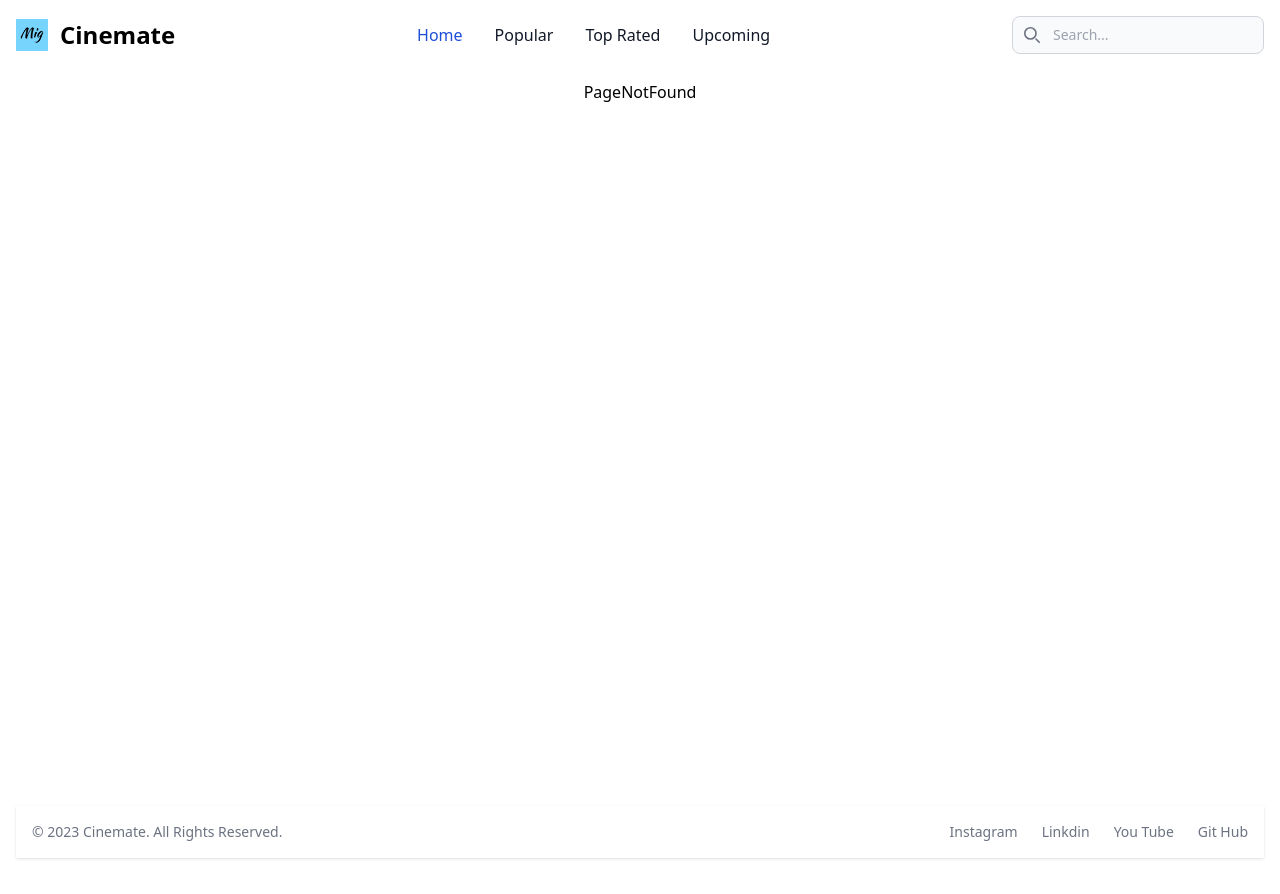
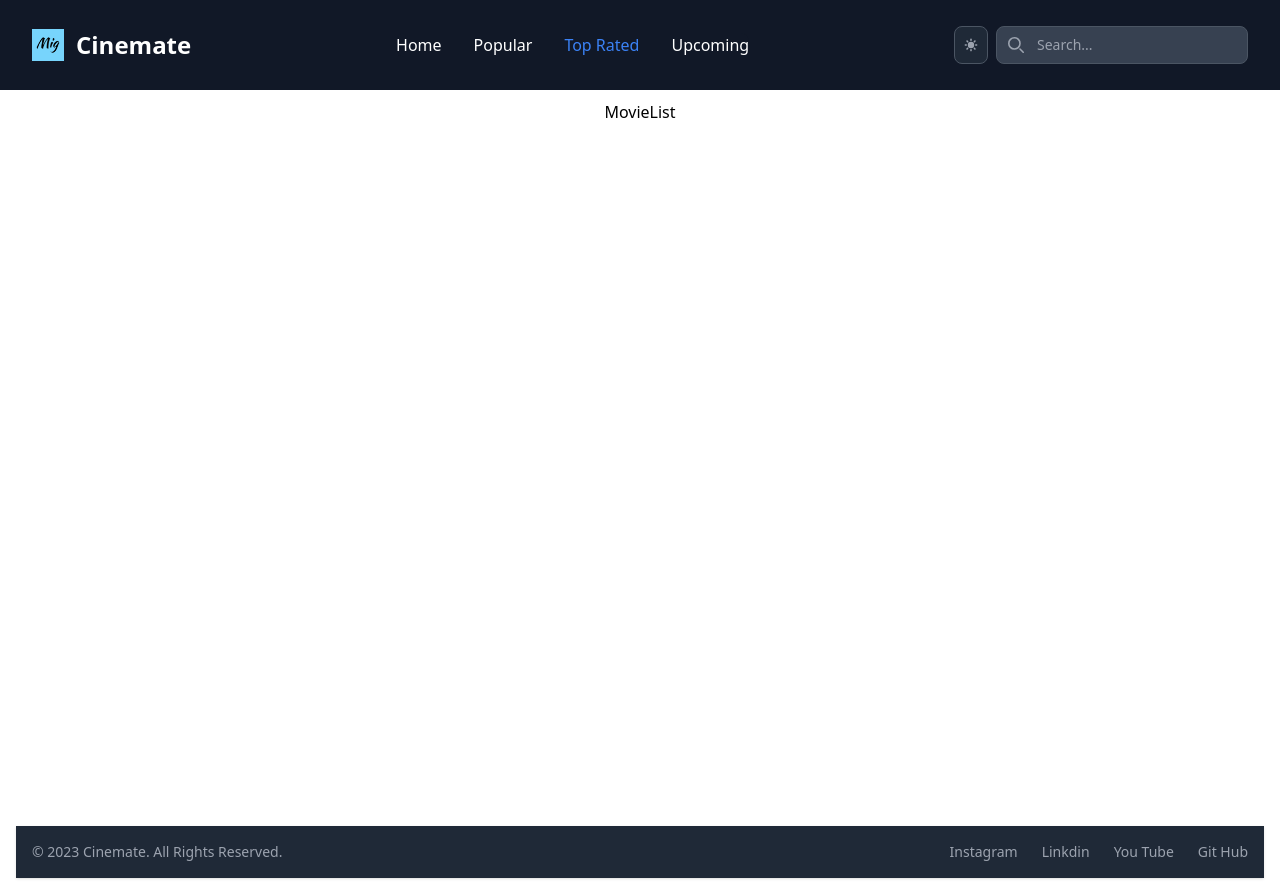
Before and after one commit to MeetHansalia/MIG, a React (Create React App) app in the folder moviesmania/: page /movies/top in a window 1280 px wide. Built offline with nearby package versions, Linux system fonts and the light colour scheme.

Commit message:
light dark mode added

```diff
--- a/moviesmania/public/index.html
+++ b/moviesmania/public/index.html
@@ -1,5 +1,5 @@
 <!DOCTYPE html>
-<html lang="en">
+<html lang="en" >
   <head>
     <meta charset="utf-8" />
     <link rel="icon" href="%PUBLIC_URL%/favicon.ico" />
--- a/moviesmania/src/component/Header.js
+++ b/moviesmania/src/component/Header.js
@@ -1,19 +1,41 @@
-import React from 'react'
+import React, { useEffect, useState } from 'react'
 import { NavLink } from 'react-router-dom'
 import logo from "../assets/logo.png"
 
 export const Header = () => {
+  const [hidden, setHidden]= useState(true)
+  const [darkMode, setDarkMode] = useState(JSON.parse(localStorage.getItem("darkMode")) || true)
+
+  useEffect(()=>{
+    localStorage.setItem("darkMode", JSON.stringify(darkMode));
+
+    if(darkMode){
+      document.documentElement.classList.add('dark')
+    }else{
+      document.documentElement.classList.remove('dark')
+    }
+
+  },[darkMode])
+
+  const activeClass ="text-base block py-2 pl-3 pr-4 text-white bg-blue-700 rounded md:bg-transparent md:text-blue-700 md:p-0 md:dark:text-blue-500 end"
+  const inActiveClass ="text-base block py-2 pl-3 pr-4 text-gray-700 rounded hover:bg-gray-100 md:hover:bg-transparent md:hover:text-blue-700 md:p-0 md:dark:hover:text-blue-500 dark:text-white dark:hover:bg-gray-700 dark:hover:text-white md:dark:hover:bg-transparent dark:border-gray-700"
+
+
   return (
     <div>
       <header>
-        <nav className="bg-white border-gray-200 dark:bg-gray-900">
+        <nav className="bg-white border-gray-200 px-2 sm:px-4 py-2.5 dark:bg-gray-900">
           <div className="max-w-screen-xl flex flex-wrap items-center justify-between mx-auto p-4">
             <NavLink to="/" className="flex items-center">
                 <img src={logo} className="h-8 mr-3" alt="Cinemate Logo" />
                 <span className="self-center text-2xl font-semibold whitespace-nowrap dark:text-white">Cinemate</span>
             </NavLink>
-          <div className="flex md:order-2">
-            <button type="button" data-collapse-toggle="navbar-search" aria-controls="navbar-search" aria-expanded="false" className="md:hidden text-gray-500 dark:text-gray-400 hover:bg-gray-100 dark:hover:bg-gray-700 focus:outline-none focus:ring-4 focus:ring-gray-200 dark:focus:ring-gray-700 rounded-lg text-sm p-2.5 mr-1" >
+
+            <div id="mobile-nav" className="flex md:order-2">
+            <button onClick={() => setDarkMode(!darkMode)} data-tooltip-target="navbar-search-example-toggle-dark-mode-tooltip" type="button" data-toggle-dark="light" className="flex items-center p-2 mr-2 text-xs font-medium text-gray-700 bg-white rounded-lg border border-gray-200 toggle-dark-state-example hover:bg-gray-100 hover:text-blue-700 focus:z-10 focus:ring-2 focus:ring-gray-300 dark:focus:ring-gray-500 dark:bg-gray-800 focus:outline-none dark:text-gray-400 dark:border-gray-600 dark:hover:text-white dark:hover:bg-gray-700">
+              { darkMode ? (<svg aria-hidden="true" data-toggle-icon="sun" className="w-4 h-4" fill="currentColor" viewBox="0 0 20 20" xmlns="http://www.w3.org/2000/svg"><path d="M10 2a1 1 0 011 1v1a1 1 0 11-2 0V3a1 1 0 011-1zm4 8a4 4 0 11-8 0 4 4 0 018 0zm-.464 4.95l.707.707a1 1 0 001.414-1.414l-.707-.707a1 1 0 00-1.414 1.414zm2.12-10.607a1 1 0 010 1.414l-.706.707a1 1 0 11-1.414-1.414l.707-.707a1 1 0 011.414 0zM17 11a1 1 0 100-2h-1a1 1 0 100 2h1zm-7 4a1 1 0 011 1v1a1 1 0 11-2 0v-1a1 1 0 011-1zM5.05 6.464A1 1 0 106.465 5.05l-.708-.707a1 1 0 00-1.414 1.414l.707.707zm1.414 8.486l-.707.707a1 1 0 01-1.414-1.414l.707-.707a1 1 0 011.414 1.414zM4 11a1 1 0 100-2H3a1 1 0 000 2h1z" fillRule="evenodd" clipRule="evenodd"></path></svg>) : (<svg aria-hidden="true" data-toggle-icon="moon" className="w-4 h-4" fill="currentColor" viewBox="0 0 20 20" xmlns="http://www.w3.org/2000/svg"><path d="M17.293 13.293A8 8 0 016.707 2.707a8.001 8.001 0 1010.586 10.586z"></path></svg>) }
+            </button>
+              <button onClick={() => setHidden(!hidden)} type="button" data-collapse-toggle="navbar-search" aria-controls="navbar-search" aria-expanded="false" className="md:hidden text-gray-500 dark:text-gray-400 hover:bg-gray-100 dark:hover:bg-gray-700 focus:outline-none focus:ring-4 focus:ring-gray-200 dark:focus:ring-gray-700 rounded-lg text-sm p-2.5 mr-1" >
                 <svg className="w-5 h-5" aria-hidden="true" xmlns="http://www.w3.org/2000/svg" fill="none" viewBox="0 0 20 20">
                   <path stroke="currentColor" strokeLinecap="round" strokeLinejoin="round" strokeWidth="2" d="m19 19-4-4m0-7A7 7 0 1 1 1 8a7 7 0 0 1 14 0Z"/>
                 </svg>
@@ -26,39 +48,41 @@
                   </svg>
                   <span className="sr-only">Search icon</span>
                 </div>
-              <input type="text" id="search-navbar" className="block w-full p-2 pl-10 text-sm text-gray-900 border border-gray-300 rounded-lg bg-gray-50 focus:ring-blue-500 focus:border-blue-500 dark:bg-gray-700 dark:border-gray-600 dark:placeholder-gray-400 dark:text-white dark:focus:ring-blue-500 dark:focus:border-blue-500" placeholder="Search..."/>
+                <input type="text" id="search-navbar" className="block w-full p-2 pl-10 text-sm text-gray-900 border border-gray-300 rounded-lg bg-gray-50 focus:ring-blue-500 focus:border-blue-500 dark:bg-gray-700 dark:border-gray-600 dark:placeholder-gray-400 dark:text-white dark:focus:ring-blue-500 dark:focus:border-blue-500" placeholder="Search..." autoComplete="off"/>
               </div>
-            <button data-collapse-toggle="navbar-search" type="button" className="inline-flex items-center p-2 w-10 h-10 justify-center text-sm text-gray-500 rounded-lg md:hidden hover:bg-gray-100 focus:outline-none focus:ring-2 focus:ring-gray-200 dark:text-gray-400 dark:hover:bg-gray-700 dark:focus:ring-gray-600" aria-controls="navbar-search" aria-expanded="false">
+              <button onClick={() => setHidden(!hidden)} data-collapse-toggle="navbar-search" type="button" className="inline-flex items-center p-2 w-10 h-10 justify-center text-sm text-gray-500 rounded-lg md:hidden hover:bg-gray-100 focus:outline-none focus:ring-2 focus:ring-gray-200 dark:text-gray-400 dark:hover:bg-gray-700 dark:focus:ring-gray-600" aria-controls="navbar-search" aria-expanded="false">
                   <span className="sr-only">Open main menu</span>
                   <svg className="w-5 h-5" aria-hidden="true" xmlns="http://www.w3.org/2000/svg" fill="none" viewBox="0 0 17 14">
                       <path stroke="currentColor" strokeLinecap="round" strokeLinejoin="round" strokeWidth="2" d="M1 1h15M1 7h15M1 13h15"/>
                   </svg>
               </button>
             </div>
-            <div className="items-center justify-between hidden w-full md:flex md:w-auto md:order-1" id="navbar-search">
+
+            <div className={`items-center justify-between ${hidden ? "hidden": "" } w-full md:flex md:w-auto md:order-1`} id="nav-links">
               <div className="relative mt-3 md:hidden">
                 <div className="absolute inset-y-0 left-0 flex items-center pl-3 pointer-events-none">
                   <svg className="w-4 h-4 text-gray-500 dark:text-gray-400" aria-hidden="true" xmlns="http://www.w3.org/2000/svg" fill="none" viewBox="0 0 20 20">
                     <path stroke="currentColor" strokeLinecap="round" strokeLinejoin="round" strokeWidth="2" d="m19 19-4-4m0-7A7 7 0 1 1 1 8a7 7 0 0 1 14 0Z"/>
                   </svg>
                 </div>
-                <input type="text" id="search-navbar" className="block w-full p-2 pl-10 text-sm text-gray-900 border border-gray-300 rounded-lg bg-gray-50 focus:ring-blue-500 focus:border-blue-500 dark:bg-gray-700 dark:border-gray-600 dark:placeholder-gray-400 dark:text-white dark:focus:ring-blue-500 dark:focus:border-blue-500" placeholder="Search..."/>
+                <input type="text" id="search-navbar" className="block w-full p-2 pl-10 text-sm text-gray-900 border border-gray-300 rounded-lg bg-gray-50 focus:ring-blue-500 focus:border-blue-500 dark:bg-gray-700 dark:border-gray-600 dark:placeholder-gray-400 dark:text-white dark:focus:ring-blue-500 dark:focus:border-blue-500" placeholder="Search..." autoComplete="off"/>
               </div>
               <ul className="flex flex-col p-4 md:p-0 mt-4 font-medium border border-gray-100 rounded-lg bg-gray-50 md:flex-row md:space-x-8 md:mt-0 md:border-0 md:bg-white dark:bg-gray-800 md:dark:bg-gray-900 dark:border-gray-700">
                 <li>
-                  <NavLink to="/" className="block py-2 pl-3 pr-4 text-white bg-blue-700 rounded md:bg-transparent md:text-blue-700 md:p-0 md:dark:text-blue-500 end" >Home</NavLink>
+                  <NavLink to="/" className={({isActive})=> isActive ? activeClass : inActiveClass } >Home</NavLink>
                 </li>
                 <li>
-                  <NavLink to="/movies/popular" className="block py-2 pl-3 pr-4 text-gray-900 rounded hover:bg-gray-100 md:hover:bg-transparent md:hover:text-blue-700 md:p-0 md:dark:hover:text-blue-500 dark:text-white dark:hover:bg-gray-700 dark:hover:text-white md:dark:hover:bg-transparent dark:border-gray-700">Popular</NavLink>
+                  <NavLink to="/movies/popular" className={({isActive})=> isActive ? activeClass : inActiveClass }>Popular</NavLink>
                 </li>
                 <li>
-                  <NavLink to="/movies/top" className="block py-2 pl-3 pr-4 text-gray-900 rounded hover:bg-gray-100 md:hover:bg-transparent md:hover:text-blue-700 md:p-0 md:dark:hover:text-blue-500 dark:text-white dark:hover:bg-gray-700 dark:hover:text-white md:dark:hover:bg-transparent dark:border-gray-700">Top Rated</NavLink>
+                  <NavLink to="/movies/top" className={({isActive})=> isActive ? activeClass : inActiveClass }>Top Rated</NavLink>
                 </li>
                 <li>
-                  <NavLink to="/movies/upcoming" className="block py-2 pl-3 pr-4 text-gray-900 rounded hover:bg-gray-100 md:hover:bg-transparent md:hover:text-blue-700 md:p-0 dark:text-white md:dark:hover:text-blue-500 dark:hover:bg-gray-700 dark:hover:text-white md:dark:hover:bg-transparent dark:border-gray-700">Upcoming</NavLink>
+                  <NavLink to="/movies/upcoming" className={({isActive})=> isActive ? activeClass : inActiveClass }>Upcoming</NavLink>
                 </li>
               </ul>
             </div>
+
           </div>
         </nav>
       </header>
--- a/moviesmania/src/pages/MovieDetail.js
+++ b/moviesmania/src/pages/MovieDetail.js
@@ -1,11 +1,9 @@
 
 
-const MovieDetail = () => {
+export const MovieDetail = () => {
   return (
     <main>
       MovieDetail
     </main>
   )
 }
-
-export default MovieDetail
--- a/moviesmania/src/pages/MovieList.js
+++ b/moviesmania/src/pages/MovieList.js
@@ -1,15 +1,9 @@
 import React from 'react'
 
-const MovieList = () => {
+export const MovieList = () => {
   return (
     <main>
-      <section>
-        <div className="text-2xl">
-          MovieList
-        </div>
-      </section>
+      MovieList
     </main>
   )
 }
-
-export default MovieList
--- a/moviesmania/src/pages/PageNotFound.js
+++ b/moviesmania/src/pages/PageNotFound.js
@@ -1,11 +1,9 @@
 import React from 'react'
 
-const PageNotFound = () => {
+export const PageNotFound = () => {
   return (
     <main>
-      PageNotFound
+      meet
     </main>
   )
 }
-
-export default PageNotFound
--- a/moviesmania/src/pages/Search.js
+++ b/moviesmania/src/pages/Search.js
@@ -1,11 +1,9 @@
 import React from 'react'
 
-const Search = () => {
+export const Search = () => {
   return (
     <main>
       Search
     </main>
   )
 }
-
-export default Search
--- a/moviesmania/src/pages/index.js
+++ b/moviesmania/src/pages/index.js
@@ -0,0 +1,4 @@
+export {MovieList} from "./MovieList"
+export {MovieDetail} from "./MovieDetail"
+export {Search} from "./Search"
+export {PageNotFound} from "./PageNotFound"
--- a/moviesmania/src/routes/AllRoutes.js
+++ b/moviesmania/src/routes/AllRoutes.js
@@ -1,8 +1,5 @@
 import { Routes, Route } from "react-router-dom";
-import MovieList from "../pages/MovieList";
-import MovieDetail from "../pages/MovieDetail";
-import Search from "../pages/Search";
-import PageNotFound from "../pages/PageNotFound";
+import {MovieList, MovieDetail, Search, PageNotFound} from "../pages"
 
 
 const AllRoutes = () => {
@@ -12,7 +9,7 @@
             <Route path="/" element={<MovieList/>}/>
             <Route path="movie/:id" element={<MovieDetail/>}/>
             <Route path="movies/popular" element={<MovieList/>}/>
-            <Route path="movie/:top" element={<MovieList/>}/>
+            <Route path="movies/top" element={<MovieList/>}/>
             <Route path="movies/upcoming" element={<MovieList/>}/>
             <Route path="search" element={<Search/>}/>
             <Route path="*" element={<PageNotFound/>}/>
--- a/moviesmania/tailwind.config.js
+++ b/moviesmania/tailwind.config.js
@@ -1,6 +1,7 @@
 
 module.exports = {
     content: ["./src/**/*.{html,js}"],
+    darkMode: 'class',
     theme: {
       extend: {},
     },
```
Also changed, not shown: moviesmania/public/fevicon.icon.png (added). Lines whose indentation alone changed are shown as unchanged.
